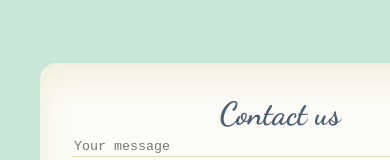
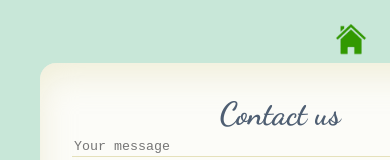
Before and after one commit to jaysomani/firstspot, a plain HTML site: page pages/contact/contact.html in a window 390 px wide. Shown: the top 160 px of the page. Drawn offline with Linux system fonts and the light colour scheme.

Commit message:
Add Reverse Home And Make The Page Responsive

```diff
--- a/pages/contact/contact.css
+++ b/pages/contact/contact.css
@@ -297,3 +297,24 @@ small {
   100% {transform: translateY(-8rem) scale(0.3, 0.5);}
 }
 */
+.home-button {
+    position: fixed;
+    top: 1rem;
+    right: 1rem; /* Adjust the right distance as needed */
+    padding: 0.5rem;
+    display: flex;
+    align-items: center;
+    cursor: pointer;
+    transition: transform 0.3s ease, filter 0.3s ease;
+}
+
+.home-button img {
+    width: 30px; /* Adjust the size as needed */
+    height: 30px;
+    margin-left: 0.5rem; /* Adjust the left margin as needed */
+}
+
+.home-button:hover {
+    transform: scale(1.2);
+    filter: brightness(1.2);
+}
--- a/pages/contact/contact.html
+++ b/pages/contact/contact.html
@@ -35,6 +35,9 @@
         <div class="envelope back"></div> -->
     </div>
     <p class="result-message centered">Thank you for your message</p>
+    <div class="home-button" onclick="goToHome()">
+        <img src="../../images/home-icon.png" alt="Home">
+    </div>
 
     <script src="./contact.js"></script>
 
--- a/pages/contact/contact.js
+++ b/pages/contact/contact.js
@@ -1,11 +1,11 @@
 const sendLetter = document.getElementById("sendLetter");
-
 
 function addClass() {
     document.body.classList.add("sent");
-
-
 }
 
+sendLetter.addEventListener("click", addClass);
 
-sendLetter.addEventListener("click", addClass);
+function goToHome() {
+    window.location.href = "../../index.html";
+}
```
Also changed, not shown: images/home-icon.png (added).
